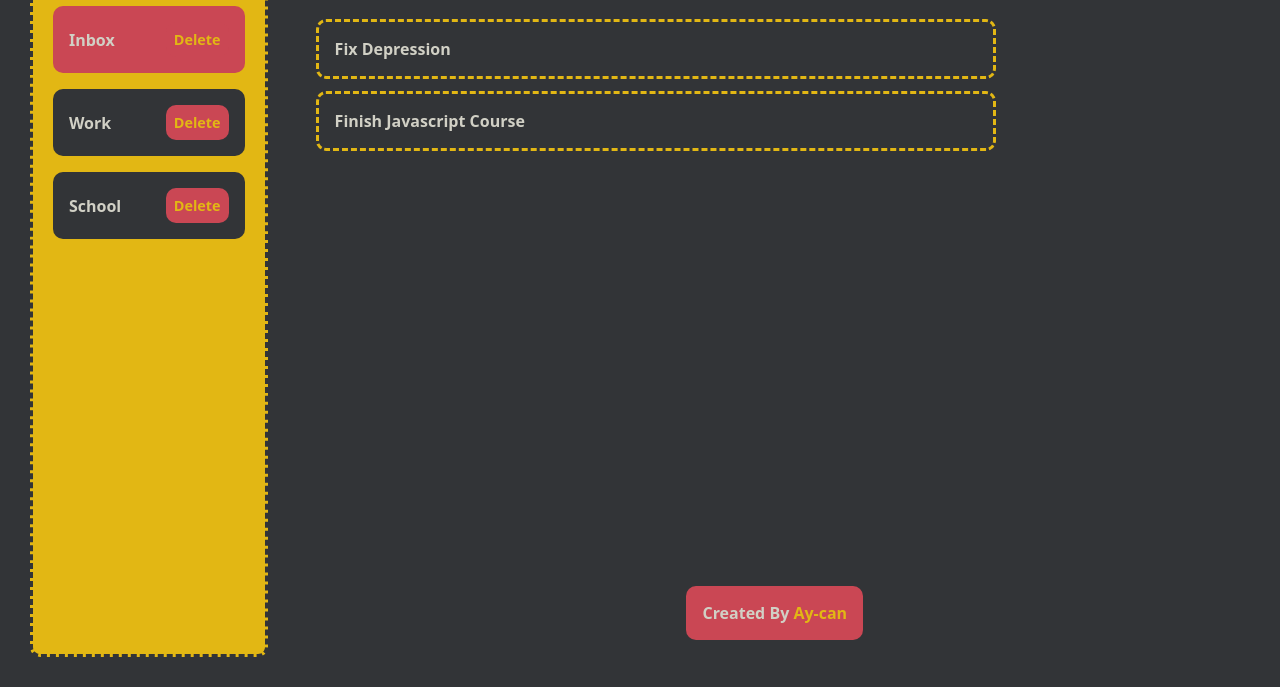
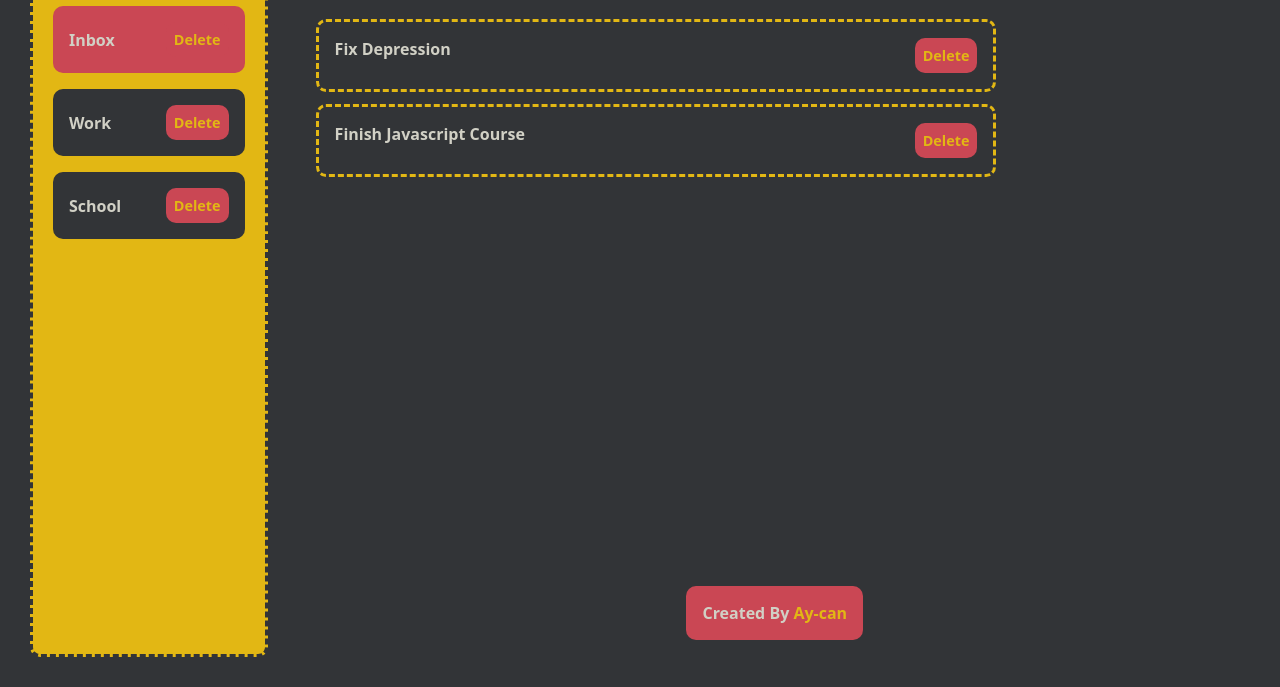
Before and after one commit to Ay-can/todo, a website built with webpack: page src/index.html in a window 1280 px wide. Both pictures are taken after a click on the element "Inbox". Shown: the part 113-800 px from the top of the page. Built offline with nearby package versions, Linux system fonts and the light colour scheme.

Commit message:
add option to delete todo, refactor later

```diff
--- a/src/style.css
+++ b/src/style.css
@@ -182,7 +182,8 @@ label[for="workspace-title"] {
   align-self: center;
 }
 
-.delete-workspace-item {
+.delete-workspace-item,
+.delete-button {
   display: inline-block;
   font-size: 0.9rem;
   color: rgb(226, 183, 20);
@@ -214,3 +215,8 @@ label[for="workspace-title"] {
   width: 100px;
   height: 40px;
 }
+
+.todo-item {
+  display: flex;
+  justify-content: space-between;
+}
--- a/src/ui.js
+++ b/src/ui.js
@@ -20,6 +20,7 @@ const addWorkspaceBtn = document.querySelector("#add-btn");
 const workspaceForm = document.querySelector("#workspace-form");
 const workspacesContainerDom = document.querySelector(".workspace-container");
 
+const todoContainer = document.querySelector(".todo-items");
 const todoDialog = document.querySelector("#todo-dialog");
 const addTodoDialogBtn = document.querySelector("#add-todo-dialog");
 const addTodoBtn = document.querySelector("#add-todo");
@@ -140,17 +141,26 @@ function enableHighlightWorkspace() {
   });
 }
 
-const todoContainer = document.querySelector(".todo-items");
 function displayWorkspaceTodo(workspace) {
   // remove previous
   removeWorkspaceTodo();
 
-  workspace.todoItems.forEach((todo) => {
+  workspace.todoItems.forEach((todo, index) => {
     const todoDiv = document.createElement("div");
+    const deleteBtn = document.createElement("button");
 
     todoDiv.classList.add("todo-item");
     todoDiv.innerText = todo.title;
 
+    deleteBtn.classList.add("delete-button");
+    deleteBtn.innerText = "Delete";
+
+    deleteBtn.addEventListener("click", () => {
+      workspace.todoItems.splice(index, 1);
+      displayWorkspaceTodo(workspace);
+    });
+
+    todoDiv.appendChild(deleteBtn);
     todoContainer.appendChild(todoDiv);
   });
 }
```
